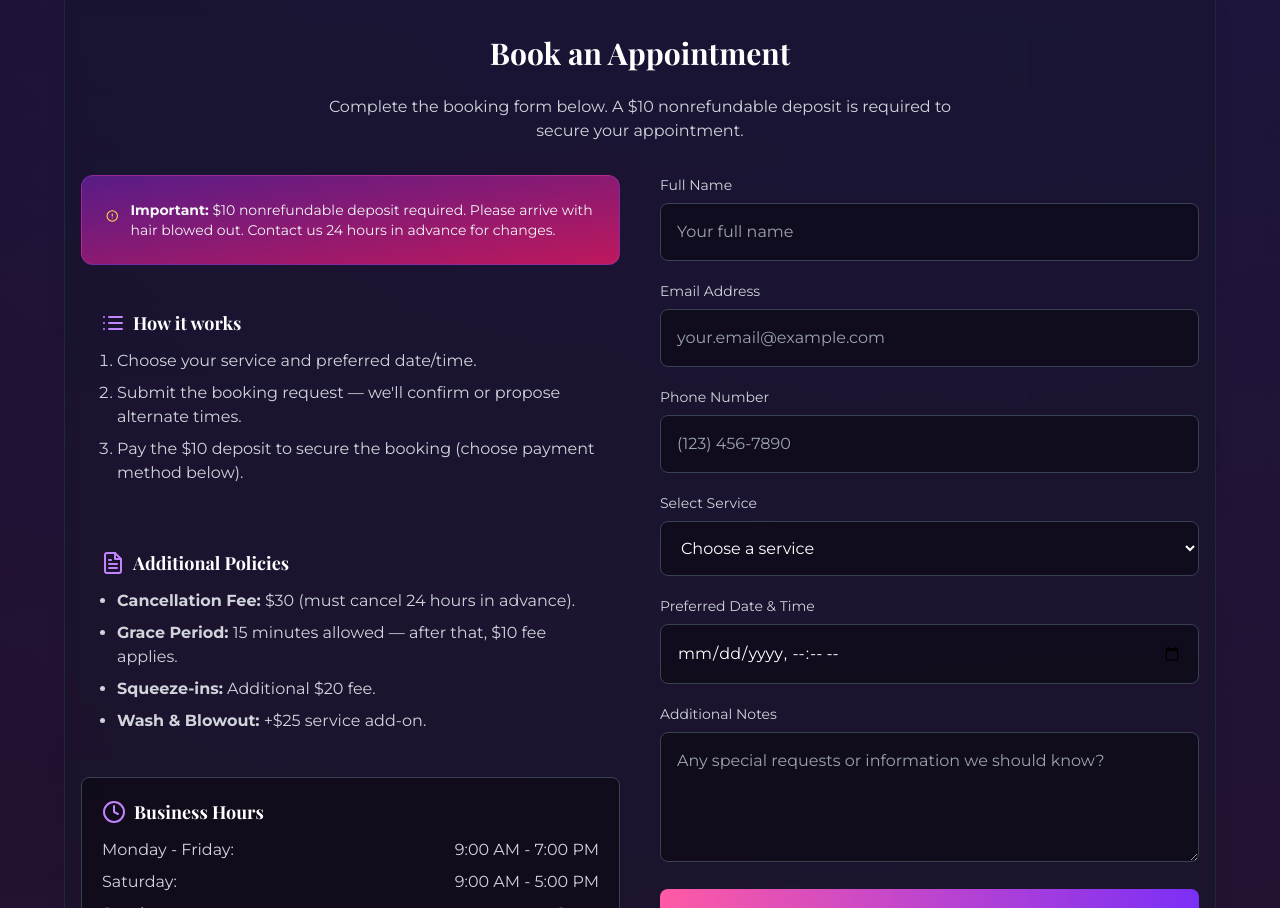
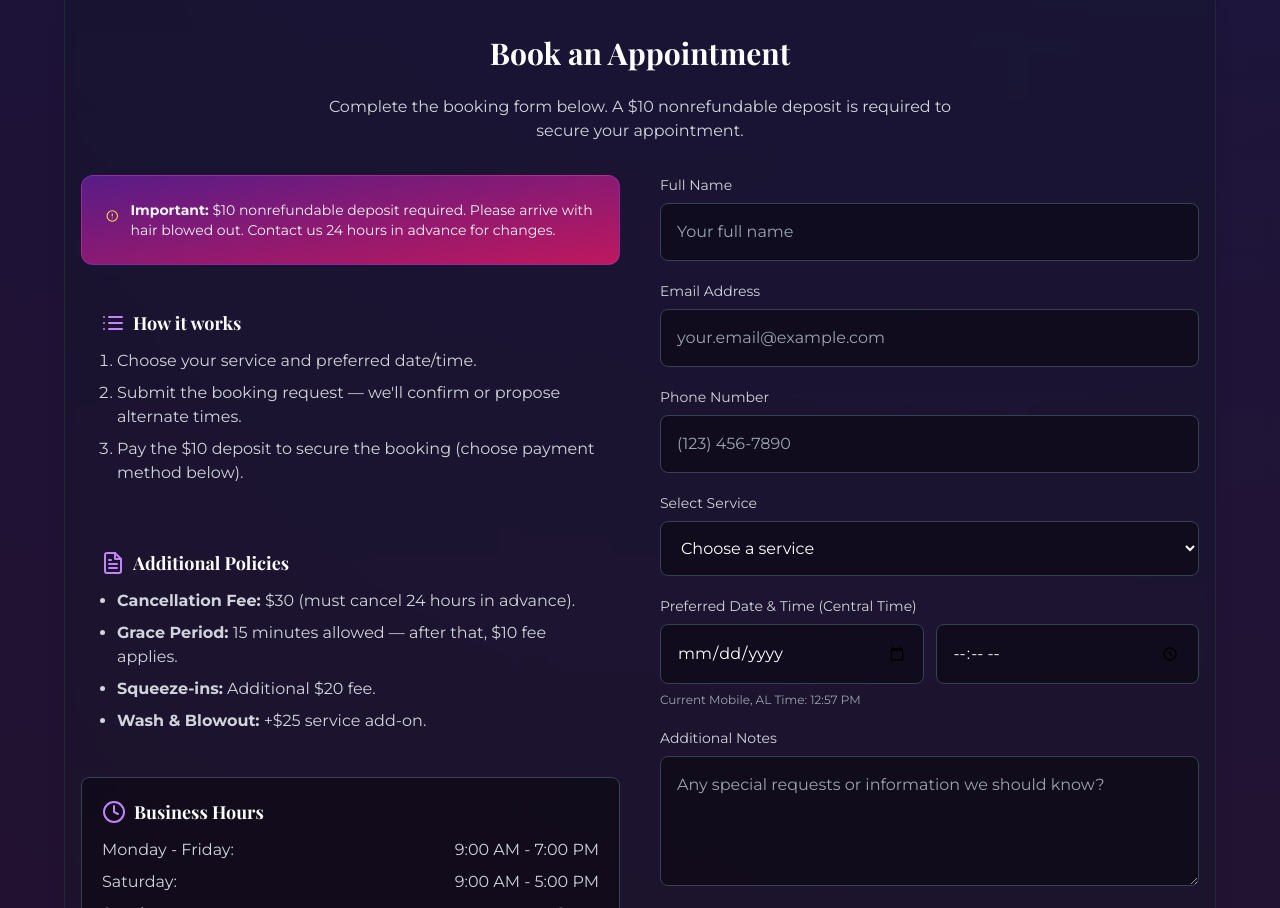
Before and after one commit to zoiriscleaningservices-sys/hairs, a plain HTML site: page index.html in a window 1280 px wide. Shown: the part 2578-3486 px from the top of the page. Drawn offline with nearby package versions, Linux system fonts and the light colour scheme.

Commit message:
Update index.html

```diff
--- a/index.html
+++ b/index.html
@@ -326,7 +326,6 @@
         </div>
       </div>
 
-
       <div class="policy-card p-5 rounded-lg">
         <h3 class="font-bold mb-3 text-lg flex items-center">
           <i data-feather="list" class="mr-2 text-purple-400"></i> How it works
@@ -337,6 +336,7 @@
           <li>Pay the $10 deposit to secure the booking (choose payment method below).</li>
         </ol>
       </div>
+
       <div class="policy-card p-5 rounded-lg">
         <h3 class="font-bold mb-3 text-lg flex items-center">
           <i data-feather="file-text" class="mr-2 text-purple-400"></i> Additional Policies
@@ -360,8 +360,6 @@
         </ul>
       </div>
     </div>
-
-
 
     <!-- Right form -->
     <div>
@@ -403,9 +401,15 @@
           </select>
         </div>
 
+        <!-- Fixed 12-hour time version -->
         <div>
-                            <label class="block text-sm font-medium text-gray-300 mb-2">Preferred Date & Time</label>
-                            <input type="datetime-local" name="date" required class="w-full p-4 rounded-lg form-input bg-black/40 border border-gray-700 focus:ring-2 focus:ring-purple-500">
+          <label class="block text-sm font-medium text-gray-300 mb-2">Preferred Date & Time (Central Time)</label>
+          <div class="flex gap-3">
+            <input type="date" id="dateInput" required class="w-1/2 p-4 rounded-lg form-input bg-black/40 border border-gray-700 focus:ring-2 focus:ring-purple-500">
+            <input type="time" id="timeInput" required step="900" class="w-1/2 p-4 rounded-lg form-input bg-black/40 border border-gray-700 focus:ring-2 focus:ring-purple-500">
+          </div>
+          <p id="currentTime" class="text-xs text-gray-400 mt-2"></p>
+          <input type="hidden" name="date" id="combinedDateTime">
         </div>
 
         <div>
@@ -420,6 +424,36 @@
     </div>
   </div>
 </section>
+
+<!-- Time handling script -->
+<script>
+  function updateCombinedDateTime() {
+    const date = document.getElementById('dateInput').value;
+    const time = document.getElementById('timeInput').value;
+    if (date && time) {
+      const localDateTime = new Date(`${date}T${time}`);
+      const centralTime = new Date(localDateTime.toLocaleString("en-US", { timeZone: "America/Chicago" }));
+      document.getElementById('combinedDateTime').value = centralTime.toLocaleString("en-US", {
+        timeZone: "America/Chicago",
+        dateStyle: "medium",
+        timeStyle: "short"
+      });
+    }
+  }
+
+  function updateClock() {
+    const now = new Date();
+    const central = new Date(now.toLocaleString("en-US", { timeZone: "America/Chicago" }));
+    document.getElementById('currentTime').textContent =
+      "Current Mobile, AL Time: " + central.toLocaleTimeString("en-US", { hour: 'numeric', minute: '2-digit', hour12: true });
+  }
+
+  document.getElementById('dateInput').addEventListener('change', updateCombinedDateTime);
+  document.getElementById('timeInput').addEventListener('change', updateCombinedDateTime);
+  setInterval(updateClock, 1000);
+  updateClock();
+</script>
+
 
 
 
```
Lines whose indentation alone changed are shown as unchanged.
